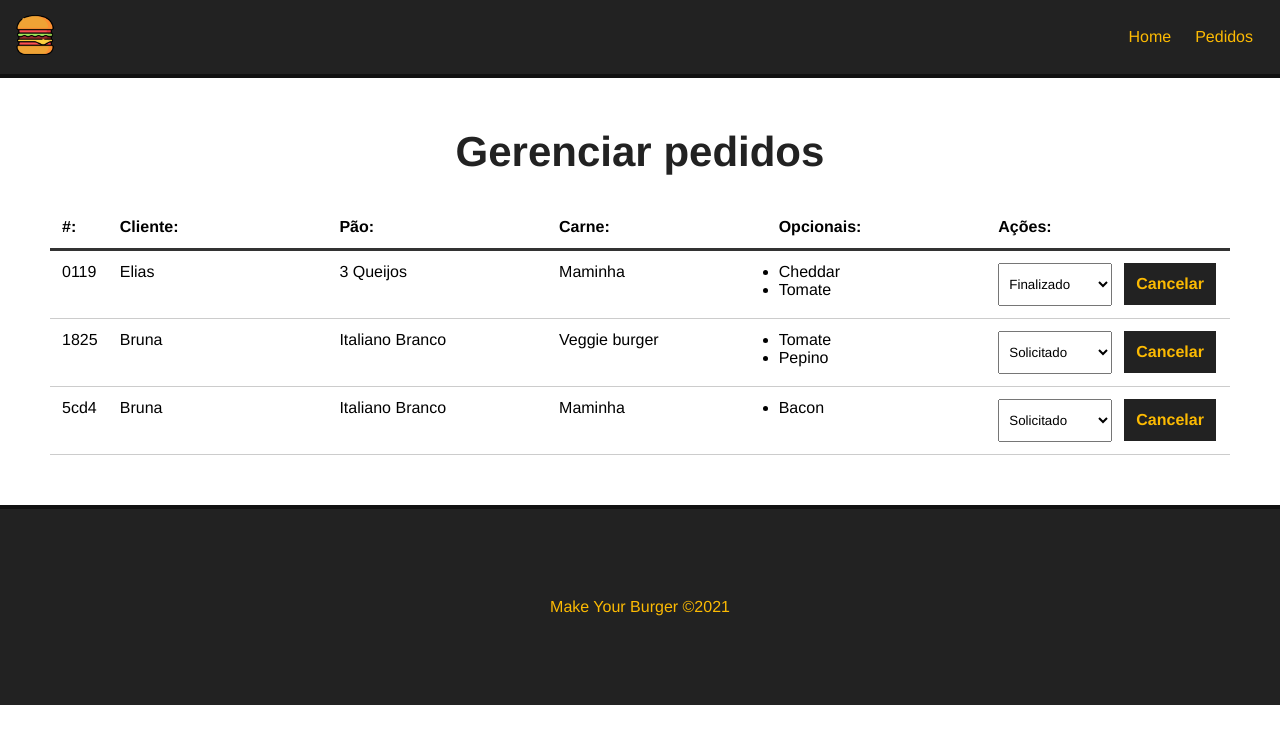
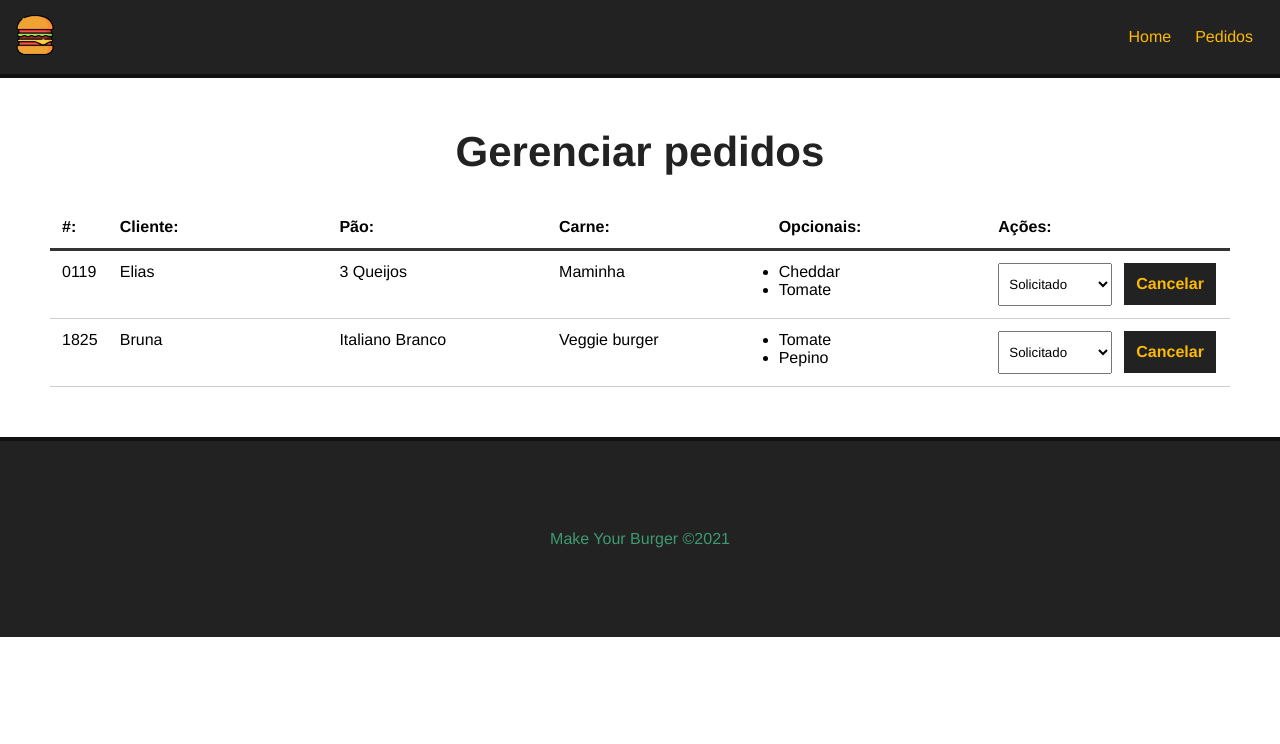
Before and after one commit to eliatos74/make-your-burger-vue-js, a Vue app: page /pedidos in a window 1280 px wide. Shown: the top 744 px of the page. Built offline with nearby package versions, Linux system fonts and the light colour scheme; data requests are answered from the project's data file.

Commit message:
adicionado mensagem na exlusao e edicao

```diff
--- a/db/db.json
+++ b/db/db.json
@@ -87,7 +87,7 @@
         "Cheddar",
         "Tomate"
       ],
-      "status": "Finalizado"
+      "status": "Solicitado"
     },
     {
       "id": "1825",
@@ -99,16 +99,6 @@
         "Pepino"
       ],
       "status": "Solicitado"
-    },
-    {
-      "id": "5cd4",
-      "nome": "Bruna",
-      "carne": "Maminha",
-      "pao": "Italiano Branco",
-      "opcionais": [
-        "Bacon"
-      ],
-      "status": "Solicitado"
     }
   ],
   "idCounter": 1
--- a/src/components/Dashboard.vue
+++ b/src/components/Dashboard.vue
@@ -1,5 +1,6 @@
 <template>
   <div id="burger-table">
+    <Message :msg="msg" v-show="msg"/>
     <div>
       <div id="burger-table-heading">
         <div class="order-id">#:</div>
@@ -45,13 +46,17 @@
 </template>
 
 <script>
+import Message from "@/components/Message.vue";
+
 export default {
   name: "Dashboard",
+  components: {Message},
   data() {
     return {
       burges: null,
       burger_id: null,
       status: [],
+      msg: null
     };
   },
 
@@ -83,7 +88,13 @@ export default {
 
       const res = await req.json();
 
-      // mensagem de pedido deletado do sistema
+      // colocar uma msg de sistema
+      this.msg = "Pedido removido com sucesso!";
+
+      // limpar msg
+      setTimeout(() => {
+        this.msg = "";
+      }, 3000);
 
       this.getPedidos();
     },
@@ -99,6 +110,14 @@ export default {
       })
 
       const res = await req.json();
+
+      // colocar uma msg de sistema
+      this.msg = `Pedido com id:${res.id} foi atualizado para ${res.status}!`;
+
+      // limpar msg
+      setTimeout(() => {
+        this.msg = "";
+      }, 4000);
 
       console.log(res);
 
--- a/src/components/Footer.vue
+++ b/src/components/Footer.vue
@@ -15,7 +15,7 @@ export default {
   height: 200px;
   background-color: #222;
   border-top: 4px solid #111;
-  color: #fcba03;
+  color: #3e9a71;
   display: flex;
   align-items: center;
   justify-content: center;
```
